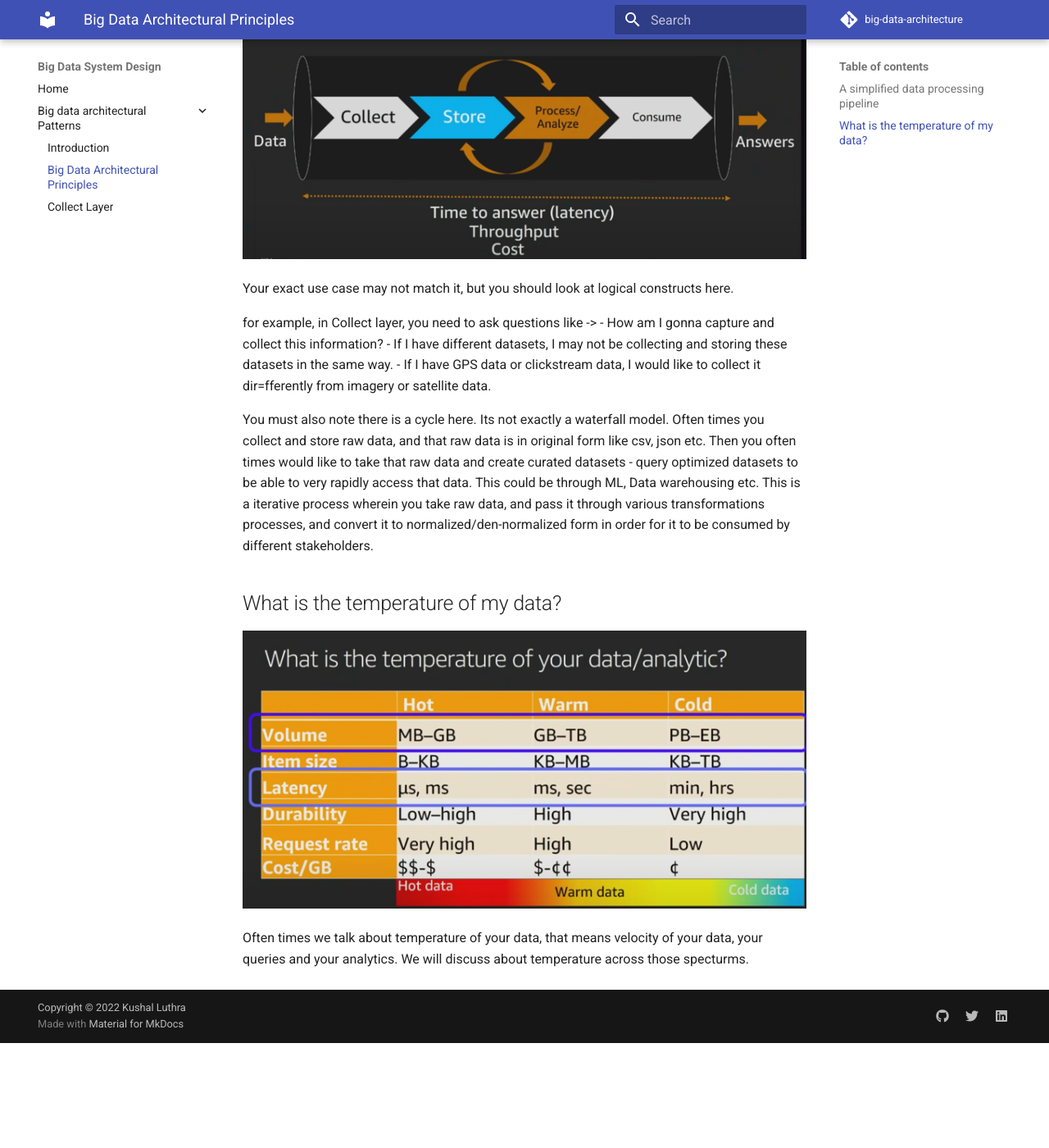
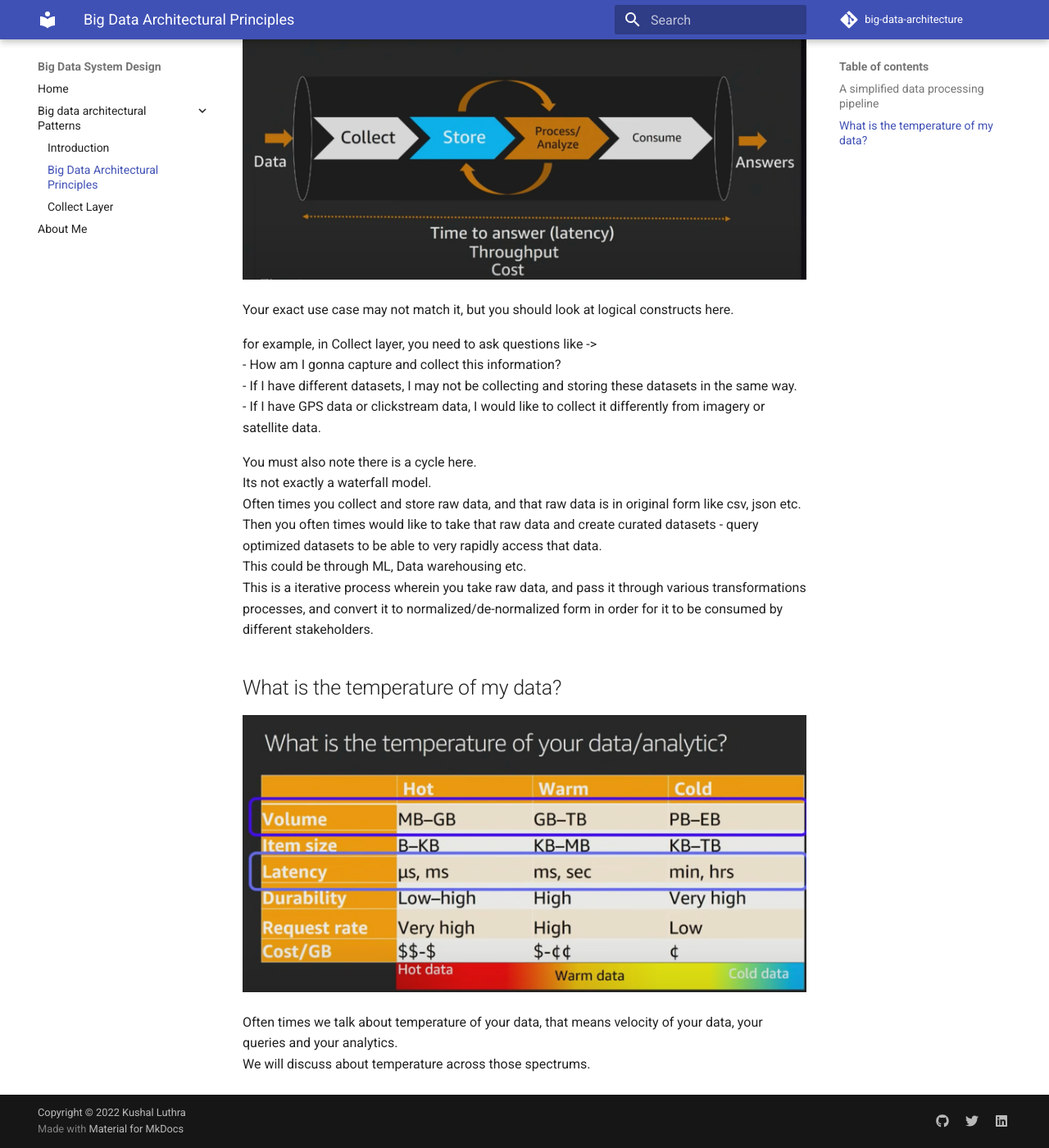
Before and after one commit to kushal-luthra/big-data-architecture, an MkDocs documentation site: the page built from docs/Big-data-architectural-patterns/Big-data-architectural-patterns-2.md, in a window 1280 px wide and 1400 px high, scrolled down 1803 px. Shown: the whole window at 82% size. Built offline with MkDocs 1.6.1 and Material for MkDocs 9.7.7, drawn with Linux system fonts in a browser that asks for light colours; comment, search, counter and statistics services are not loaded; before the commit the page ends 3075 px from its top, so only the background shows below that; some of the changed text lies outside the part shown.

Commit message:
adding about me

```diff
--- a/docs/Big-data-architectural-patterns/Big-data-architectural-patterns-2.md
+++ b/docs/Big-data-architectural-patterns/Big-data-architectural-patterns-2.md
@@ -38,25 +38,27 @@
 This is a growing trend wherein more and more companies are leveraging ML to build their competitive advantages. <br>
 
 ## A simplified data processing pipeline
-below, we see simplified data processing pipeline.
-![img_4.png](images/img_4.png)
+Below, we see simplified data processing pipeline.<br><br>
+![img_4.png](images/img_4.png)<br>
 
-Your exact use case may not match it, but you should look at logical constructs here.
+Your exact use case may not match it, but you should look at logical constructs here.<br>
 
-for example, in  Collect layer, you need to ask questions like ->
-- How am I gonna capture and collect this information?
-- If I have different datasets, I may not be collecting and storing these datasets in the same way.
-- If I have GPS data or clickstream data, I would like to collect it dir=fferently from imagery or satellite data.
+for example, in  Collect layer, you need to ask questions like -><br>
+- How am I gonna capture and collect this information?<br>
+- If I have different datasets, I may not be collecting and storing these datasets in the same way.<br>
+- If I have GPS data or clickstream data, I would like to collect it differently from imagery or satellite data.<br>
 
-You must also note there is a cycle here. Its not exactly a waterfall model.
-Often times you collect and store raw data, and that raw data is in original form like csv, json etc.
-Then you often times would like to take that raw data and create curated datasets - query optimized datasets to be able to very rapidly access that data. This could be through ML, Data warehousing etc.
-This is a iterative process wherein you take raw data, and pass it through various transformations processes, and convert it to normalized/den-normalized form in order for it to be consumed by different stakeholders.
+You must also note there is a cycle here.<br>
+Its not exactly a waterfall model. <br>
+Often times you collect and store raw data, and that raw data is in original form like csv, json etc.<br>
+Then you often times would like to take that raw data and create curated datasets - query optimized datasets to be able to very rapidly access that data. <br>
+This could be through ML, Data warehousing etc.<br>
+This is a iterative process wherein you take raw data, and pass it through various transformations processes, and convert it to normalized/de-normalized form in order for it to be consumed by different stakeholders.<br>
 
 
 
 ## What is the temperature of my data?
 ![img_5.png](images/img_5.png)
 
-Often times we talk about temperature of your data, that means velocity of your data, your queries and your analytics.
-We will discuss about temperature across those specturms.
+Often times we talk about temperature of your data, that means velocity of your data, your queries and your analytics.<br>
+We will discuss about temperature across those spectrums.<br>
--- a/mkdocs.yml
+++ b/mkdocs.yml
@@ -18,6 +18,7 @@
       - Introduction : Big-data-architectural-patterns/Big-data-architectural-patterns-1.md
       - Big Data Architectural Principles : Big-data-architectural-patterns/Big-data-architectural-patterns-2.md
       - Collect Layer : Big-data-architectural-patterns/Big-data-architectural-patterns-3.md
+  - About Me: aboutme.md
 
 extra:
   social:
```
Also changed, not shown: docs/Big-data-architectural-patterns/AWSreInvent2018_Home.md (+4 -1 lines), docs/Big-data-architectural-patterns/Big-data-architectural-patterns-1.md (+6 -6 lines), docs/aboutme.md (added, +21 -0 lines), docs/index.md (+0 -21 lines), site/404.html, site/Big-data-architectural-patterns/AWSreInvent2018_Home/index.html, site/Big-data-architectural-patterns/Big-data-architectural-patterns-1/index.html, site/Big-data-architectural-patterns/Big-data-architectural-patterns-2/index.html, site/Big-data-architectural-patterns/Big-data-architectural-patterns-3/index.html, site/Big-data-architectural-patterns/Big-data-architectural-patterns-4/index.html, site/index.html, site/search/search_index.json, 3 other files.
